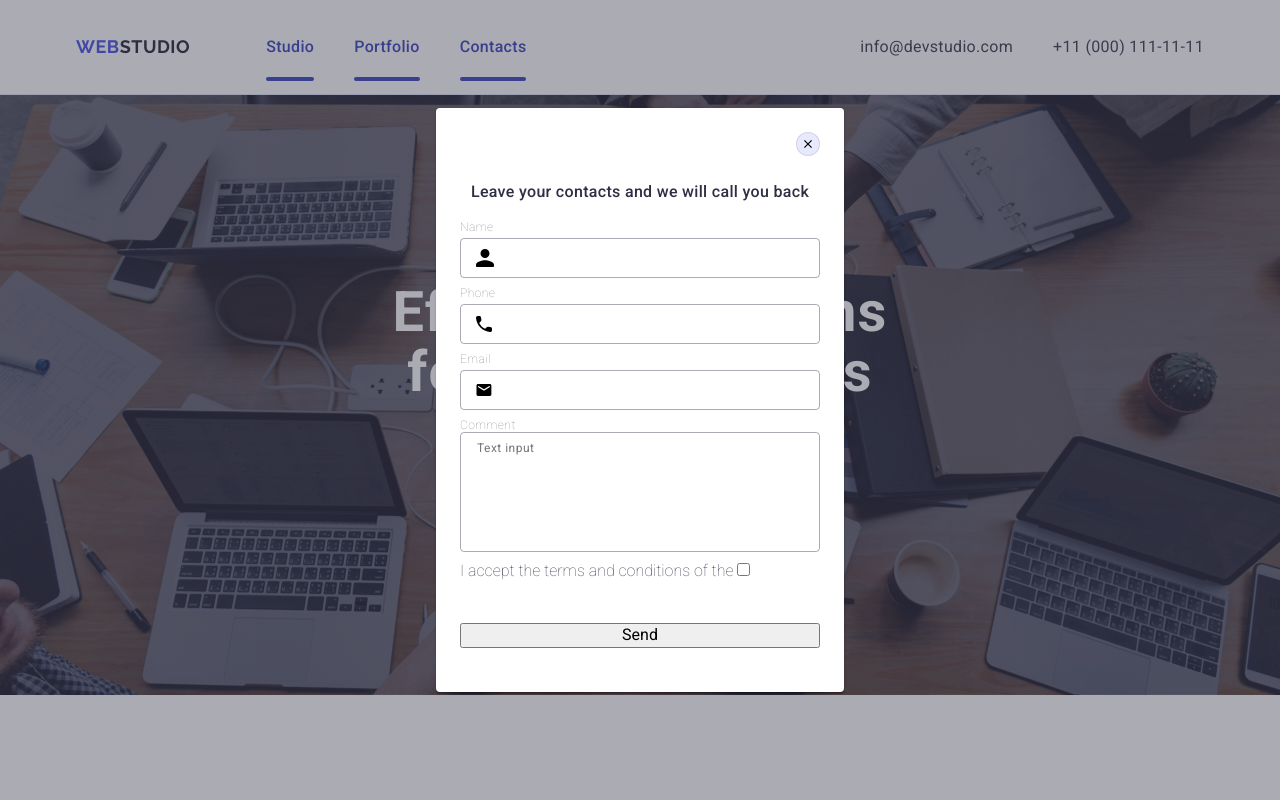
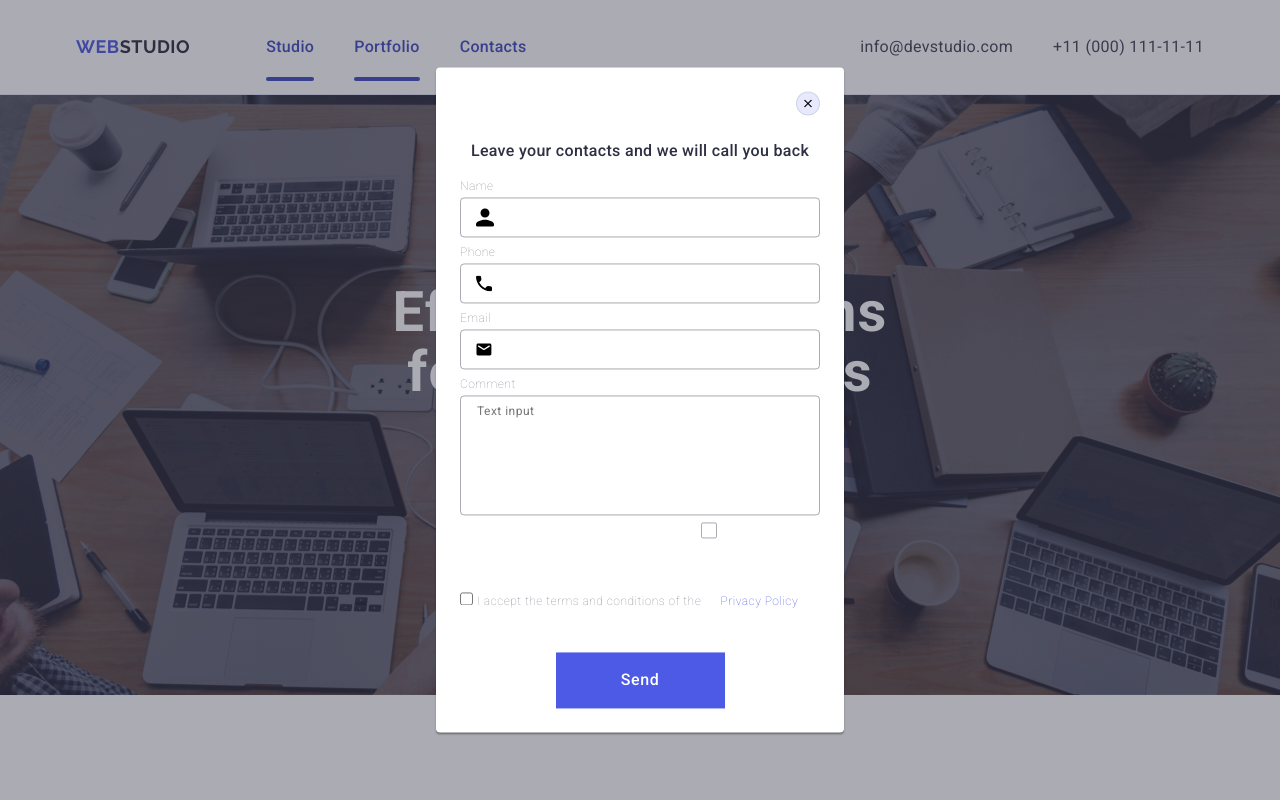
Before and after one commit to Vonels/goit-markup-hw-05, a plain HTML site: page index.html in a window 1280 px wide. Shown: the top 800 px of the page. Drawn offline with nearby package versions, Linux system fonts and the light colour scheme.

Commit message:
add initial files

```diff
--- a/css/styles.css
+++ b/css/styles.css
@@ -723,3 +723,45 @@ img {
   display: block;
   margin-bottom: 4px;
 }
+
+.buttom-overlay {
+  display: block;
+  min-width: 169px;
+  height: 56px;
+  font-family: "Roboto";
+  font-size: 16px;
+  font-weight: 500;
+  line-height: 1.5;
+  letter-spacing: 0.04em;
+  color: #ffffff;
+  cursor: pointer;
+  background-color: #4d5ae5;
+  border: none;
+  transition: background-color 250ms cubic-bezier(0.4, 0, 0.2, 1);
+  margin: 0 auto;
+}
+
+.form-span {
+  width: 16px;
+  height: 16px;
+  border: 1px solid rgba(46, 47, 66, 0.4);
+  border-radius: 2px;
+  transition: background-color 250ms cubic-bezier(0.4, 0, 0.2, 1),
+    border 250ms cubic-bezier(0.4, 0, 0.2, 1),
+    fill 250ms cubic-bezier(0.4, 0, 0.2, 1);
+  display: inline-flex;
+  align-items: center;
+  justify-content: center;
+  fill: transparent;
+}
+
+.label-span {
+  font-size: 12px;
+  line-height: 1.17;
+  letter-spacing: 0.04em;
+  color: #8e8f99;
+}
+
+.span-a {
+  color: #4d5ae5;
+}
--- a/index.html
+++ b/index.html
@@ -528,18 +528,15 @@
           </div>
           <div class="comment-form">
             <label class="form-label-overlay" for="user-comment">
-              Comment
+              Comment</label
+            >
             <textarea
               class="textarea-comment"
               id="user-comment"
               name="comment"
-                row="5"
               placeholder="Text input"
             ></textarea>
-            </label>
             <div class="checkbox">
-              <label for="user-privacy">
-                I accept the terms and conditions of the
               <input
                 class="checkbox-input"
                 id="user-privacy"
@@ -547,6 +544,13 @@
                 name="user-privacy"
                 value="true"
               />
+              <label class="label-span" for="user-privacy">
+                I accept the terms and conditions of the<span class="form-span">
+                  <svg class="span-svg" widht="10" heigth="8">
+                    <use href="./images/icons.svg#icon-Vector-3"></use>
+                  </svg>
+                </span>
+                <a class="span-a" href="">Privacy Policy</a>
               </label>
             </div>
           </div>
```
Also changed, not shown: images/icons.svg. Lines whose indentation alone changed are shown as unchanged.
